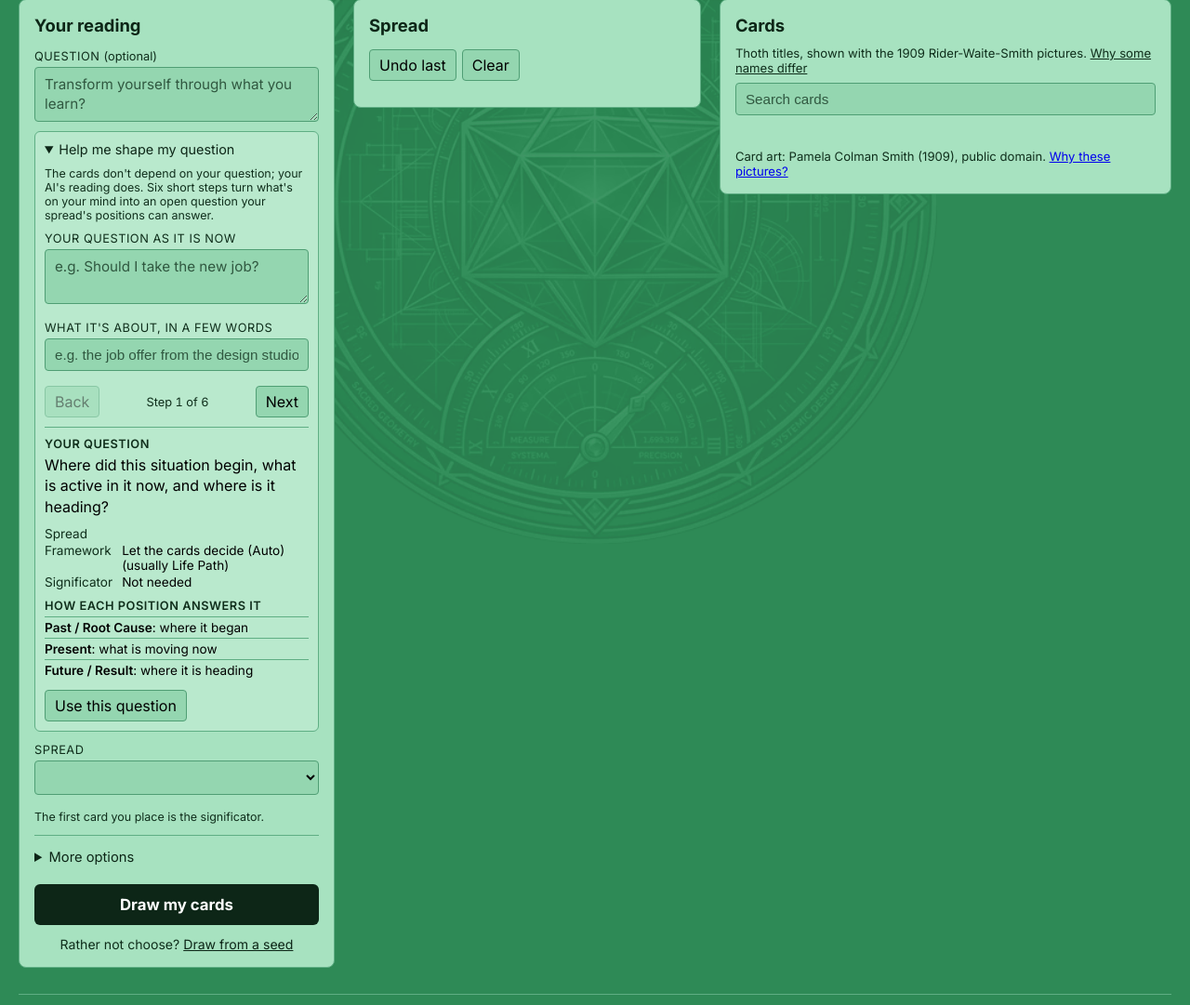
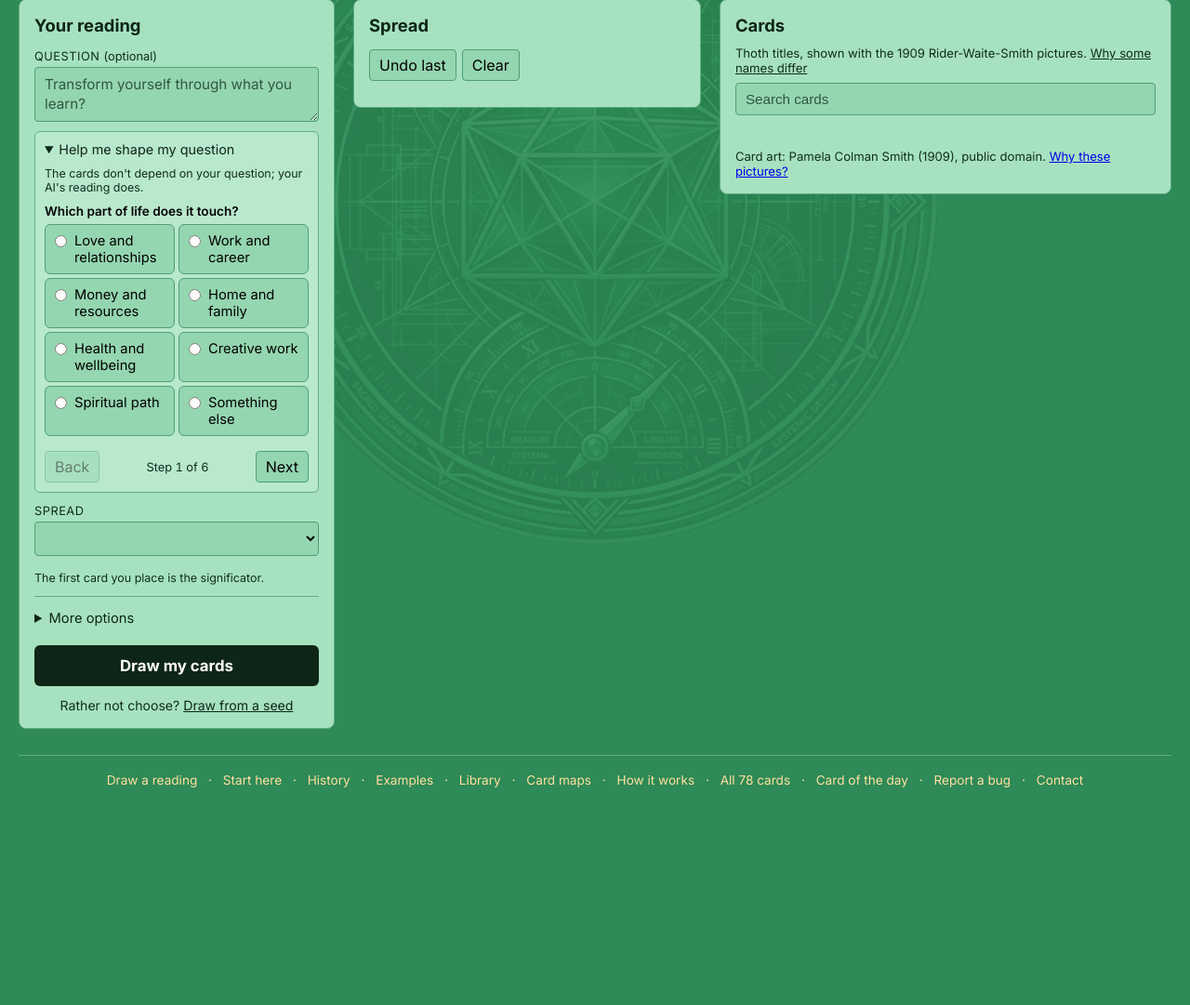
Before and after one commit to hampshirecottage-ai/ootk-thoth-engine, a Python web app: template templates/pick.html in a window 1280 px wide, after a click on "Help me shape my question". Shown: the part 189-1270 px from the top of the page at 93% size. After the commit the page ends 1036 px from the top, so only its background shows below. Run offline with Jinja, Linux system fonts and the light colour scheme; the template is opened without the code that fills it, so the values that code supplies are empty.

Commit message:
Tune up the question wizard and add a choose-my-own-seed option
Question helper:
- One Back/Next bar: on the start page the wizard's buttons step through
  the helper, which hides its own (kept on /pick).
- Area of life comes first, two to a row, with its example questions;
  "In your own words" follows, already filled by a tapped example.
- "Whose question" and "time span" share one step; the background boxes
  fold behind "Add some background (optional)".
- The finished question, settings and positions show only on a last
  step, instead of half-built on every step.
- "Use this question" goes straight to the Spread step; Back returns to
  the question box to edit it.
- Shorter intro line; hints name steps by what they ask.

Options: "Which cards should be drawn?" adds "Choose my own seed", with a
note that the seed shows on the report and its share link.

Co-Authored-By: Claude Opus 5.5 <noreply@anthropic.com>
Claude-Session: https://claude.ai/code/session_01MxmqEC6YbrjG2FK15WUVvP

```diff
--- a/static/js/ask.js
+++ b/static/js/ask.js
@@ -66,11 +66,11 @@
         if (/^(will|should|is|are|does|do|did|can|could|am|would|has|have|was)\b/i.test(t))
             out.push(["warn", "A yes/no question boxes every card into one answer. The reframe asks how or what instead."]);
         if (/\bwhen\b/i.test(t))
-            out.push(["warn", "Timing is hard to read. Ask what needs to happen, and set a window in step 5."]);
+            out.push(["warn", "Timing is hard to read. Ask what needs to happen, and set a time window two steps on."]);
         if (/\b(he|she|they|him|her|them|his|hers|their)\b/i.test(t) && !/\b(i|me|my|we|us|our)\b/i.test(t))
-            out.push(["", "This centres someone else. In step 4, choose \"Mainly about someone else\" and it will ask about your part."]);
-        if (/\bor\b/i.test(t)) out.push(["", "Weighing options? \"Help me weigh a decision\" in step 3 suits this."]);
-        if (t.split(/\s+/).length < 5) out.push(["", "A short question gives your AI little to tie the cards to. Step 6 lets you add the situation."]);
+            out.push(["", "This centres someone else. Two steps on, choose \"Mainly about someone else\" and it will ask about your part."]);
+        if (/\bor\b/i.test(t)) out.push(["", "Weighing options? \"Help me weigh a decision\" in the next step suits this."]);
+        if (t.split(/\s+/).length < 5) out.push(["", "A short question gives your AI little to tie the cards to. The background step lets you add the situation."]);
         return out;
     }
 
@@ -145,18 +145,27 @@
         $("askTooLong").hidden = !tooLong;
         $("askTooLong").textContent = tooLong ? `That's ${r.topic.length} characters; the question box holds ${TOPIC_MAX}. Shorten the context a little.` : "";
         $("askUse").disabled = tooLong;
-        $("askNext").disabled = step === STEP_COUNT - 1 && tooLong;
     }
 
+    // The last step shows the finished question with its Use button; the others ask.
     function go(i) {
         step = Math.max(0, Math.min(STEP_COUNT - 1, i));
         document.querySelectorAll("[data-ask-step]").forEach(el => el.hidden = Number(el.dataset.askStep) !== step);
         $("askBack").disabled = step === 0;
-        // On the last step Next becomes the finish button, so it never sits there doing nothing.
-        $("askNext").textContent = step === STEP_COUNT - 1 ? "Use this question" : "Next";
-        $("askNext").disabled = step === STEP_COUNT - 1 && $("askUse").disabled;
+        $("askNext").hidden = step === STEP_COUNT - 1;
+        $("askNext").textContent = step === STEP_COUNT - 2 ? "See my question" : "Next";
         $("askCount").textContent = `Step ${step + 1} of ${STEP_COUNT}`;
+        // The start page wizard drives these steps with its own Back and Next.
+        $("askHelper").dispatchEvent(new CustomEvent("ask:step", { bubbles: true }));
     }
+    // For static/js/wizard.js.
+    window.ootkAsk = {
+        get step() { return step; },
+        count: STEP_COUNT,
+        go,
+        canUse: () => !$("askUse").disabled,
+        use: () => $("askUse").click(),
+    };
 
     // Opening the helper starts from whatever is already in the Question box.
     $("askHelper").addEventListener("toggle", () => {
@@ -166,13 +175,20 @@
     $("askHelper").addEventListener("input", render);
     $("askHelper").addEventListener("change", render);
     $("askBack").addEventListener("click", () => go(step - 1));
-    $("askNext").addEventListener("click", () => step === STEP_COUNT - 1 ? $("askUse").click() : go(step + 1));
+    $("askNext").addEventListener("click", () => go(step + 1));
+    // The background boxes stay folded unless asked for, or already filled in.
+    function showMore(open) {
+        $("askMore").hidden = !open;
+        $("askMoreBtn").hidden = open;
+        $("askMoreBtn").setAttribute("aria-expanded", String(open));
+    }
+    $("askMoreBtn").addEventListener("click", () => { showMore(true); $("askSituation").focus(); });
     // Enter in a one-line box moves on instead of drawing the cards.
     $("askHelper").addEventListener("keydown", e => {
         if (e.key === "Enter" && e.target.tagName === "INPUT" && !e.isComposing) { e.preventDefault(); go(step + 1); }
     });
 
-    // An example question fills step 1, as if typed there, and moves on.
+    // An example question fills the next step, as if typed there, and moves on to it.
     $("askExamples").addEventListener("click", e => {
         const b = e.target.closest("button[data-q]");
         if (!b) return;
@@ -203,6 +219,7 @@
         $("topicInput").focus();
     });
 
+    showMore(["askSituation", "askTried", "askUnsure"].some(val));
     go(0);
     render();
 })();
--- a/templates/_question_helper.html
+++ b/templates/_question_helper.html
@@ -16,7 +16,7 @@
                 .ask-hints { display: flex; flex-direction: column; gap: 4px; margin: -6px 0 12px; }
                 .ask-hints p { margin: 0; font-size: 0.82em; padding: 5px 8px; border-radius: 4px; background: var(--panel-2); border-left: 3px solid var(--accent-2); }
                 .ask-hints p.warn { border-left-color: #c0562a; }
-                .ask-out { border-top: 1px solid var(--line); margin-top: 10px; padding-top: 10px; }
+                .ask-out { margin-bottom: 4px; }
                 .ask-out h3 { font-size: 0.8em; color: var(--muted); text-transform: uppercase; letter-spacing: 0.04em; margin: 0 0 4px; font-weight: 600; }
                 .ask-q { margin: 0 0 10px; font-size: 1em; line-height: 1.4; }
                 .ask-set { margin: 0 0 10px; font-size: 0.85em; display: grid; grid-template-columns: max-content minmax(0, 1fr); gap: 2px 10px; }
@@ -30,21 +30,18 @@
                 .ask-examples p.hint { margin: 0 0 4px; }
                 .ask-examples div { display: flex; flex-direction: column; align-items: flex-start; gap: 4px; }
                 .ask-examples button { text-align: left; white-space: normal; }
+                .ask-more-btn { margin: 0 0 12px; }
+                /* Short answers, two to a row, so the first question fits on a phone screen. */
+                #askArea { display: grid; grid-template-columns: 1fr 1fr; gap: 4px; }
+                #askArea label { margin: 0; }
+                .ask-lead { font-weight: 600; color: var(--text); margin: 0 0 6px; }
                 .ask-warn { color: #c0562a; font-size: 0.85em; margin: 0 0 8px; }
             </style>
             <details class="ask" id="askHelper">
                 <summary>Help me shape my question</summary>
-                <p class="hint" style="margin:0 0 10px">The cards don't depend on your question; your AI's reading does. Six short steps turn what's on your mind into an open question your spread's positions can answer.</p>
+                <p class="hint" style="margin:0 0 10px">The cards don't depend on your question; your AI's reading does.</p>
 
                 <div class="ask-step" data-ask-step="0">
-                    <label for="askRaw">Your question as it is now</label>
-                    <textarea id="askRaw" rows="2" maxlength="300" placeholder="e.g. Should I take the new job?"></textarea>
-                    <div class="ask-hints" id="askHints" aria-live="polite"></div>
-                    <label for="askSubject">What it's about, in a few words</label>
-                    <input type="text" id="askSubject" maxlength="120" placeholder="e.g. the job offer from the design studio" autocomplete="off">
-                </div>
-
-                <div class="ask-step" data-ask-step="1" hidden>
                     <fieldset class="sig-q" id="askArea">
                         <legend>Which part of life does it touch?</legend>
                         <label><input type="radio" name="askArea" value="love" form="noPost"><span>Love and relationships</span></label>
@@ -56,13 +53,21 @@
                         <label><input type="radio" name="askArea" value="spirit" form="noPost"><span>Spiritual path</span></label>
                         <label><input type="radio" name="askArea" value="other" form="noPost"><span>Something else</span></label>
                     </fieldset>
-                    {# Tapping an example fills step 1 with it (static/js/ask.js). #}
+                    {# Tapping an example fills the next step with it (static/js/ask.js). #}
                     <div class="ask-examples" id="askExamples" hidden>
                         <p class="hint">Or start from an example:</p>
                         {% for area, examples in ask_examples.items() %}
                         <div data-area="{{ area }}" hidden>{% for q, subject in examples %}<button type="button" class="btn-small" data-q="{{ q }}" data-subject="{{ subject }}">{{ q }}</button>{% endfor %}</div>
                         {% endfor %}
                     </div>
+                </div>
+
+                <div class="ask-step" data-ask-step="1" hidden>
+                    <label for="askRaw">In your own words</label>
+                    <textarea id="askRaw" rows="2" maxlength="300" placeholder="e.g. Should I take the new job?"></textarea>
+                    <div class="ask-hints" id="askHints" aria-live="polite"></div>
+                    <label for="askSubject">What it's about, in a few words</label>
+                    <input type="text" id="askSubject" maxlength="120" placeholder="e.g. the job offer from the design studio" autocomplete="off">
                 </div>
 
                 <div class="ask-step" data-ask-step="2" hidden>
@@ -92,9 +97,6 @@
                         <input type="text" id="askOther" maxlength="60" autocomplete="off">
                     </div>
                     <p class="hint">The reading speaks best to the person who can act, so a question about someone else asks about your part in it.</p>
-                </div>
-
-                <div class="ask-step" data-ask-step="4" hidden>
                     <fieldset class="sig-q" id="askTime">
                         <legend>Over what span of time?</legend>
                         <label><input type="radio" name="askTime" value="weeks" form="noPost"><span>The next few weeks</span></label>
@@ -105,23 +107,22 @@
                     <label class="ask-check"><input type="checkbox" id="askPath"> Frame it as a step on my longer path</label>
                 </div>
 
-                <div class="ask-step" data-ask-step="5" hidden>
-                    <label for="askSituation">The situation now <span class="optional">(optional)</span></label>
-                    <textarea id="askSituation" rows="2" maxlength="400"></textarea>
-                    <label for="askTried">What you've tried or decided <span class="optional">(optional)</span></label>
-                    <textarea id="askTried" rows="2" maxlength="300"></textarea>
-                    <label for="askUnsure">What you're most unsure about <span class="optional">(optional)</span></label>
-                    <textarea id="askUnsure" rows="2" maxlength="300"></textarea>
+                <div class="ask-step" data-ask-step="4" hidden>
+                    <p class="ask-lead">Anything your AI should know?</p>
+                    <button type="button" class="btn-small ask-more-btn" id="askMoreBtn" aria-expanded="false" aria-controls="askMore">Add some background (optional)</button>
+                    <div id="askMore" hidden>
+                        <label for="askSituation">The situation now</label>
+                        <textarea id="askSituation" rows="2" maxlength="400"></textarea>
+                        <label for="askTried">What you've tried or decided</label>
+                        <textarea id="askTried" rows="2" maxlength="300"></textarea>
+                        <label for="askUnsure">What you're most unsure about</label>
+                        <textarea id="askUnsure" rows="2" maxlength="300"></textarea>
+                    </div>
                     <label class="ask-check"><input type="checkbox" id="askCatchAll" checked> Also ask: what am I not asking that I should be?</label>
                 </div>
 
-                <div class="ask-nav">
-                    <button type="button" class="btn-small" id="askBack">Back</button>
-                    <span class="ask-count" id="askCount"></span>
-                    <button type="button" class="btn-small" id="askNext">Next</button>
-                </div>
-
-                <div class="ask-out" aria-live="polite">
+                {# The finished question, shown once every answer is in. #}
+                <div class="ask-step ask-out" data-ask-step="5" aria-live="polite" hidden>
                     <h3>Your question</h3>
                     <p class="ask-q" id="askQ"></p>
                     <dl class="ask-set" id="askSet"></dl>
@@ -130,4 +131,10 @@
                     <p class="ask-warn" id="askTooLong" hidden></p>
                     <button type="button" class="btn-small" id="askUse">Use this question</button>
                 </div>
+
+                <div class="ask-nav">
+                    <button type="button" class="btn-small" id="askBack">Back</button>
+                    <span class="ask-count" id="askCount"></span>
+                    <button type="button" class="btn-small" id="askNext">Next</button>
+                </div>
             </details>
--- a/templates/_settings_fields.html
+++ b/templates/_settings_fields.html
@@ -144,9 +144,10 @@
                 <summary>More options <span class="more-sum" id="moreSummary"></span></summary>
                 {% if mode == "seed" %}
                 <fieldset class="sig-q wiz-only" data-g="seed">
-                    <legend>Have you drawn this reading before?</legend>
-                    <label><input type="radio" name="g_seed" value="new" form="noPost"><span>No, draw new cards</span></label>
-                    <label><input type="radio" name="g_seed" value="repeat" form="noPost"><span>Yes, repeat a past reading <small>Enter its seed: every report shows one</small></span></label>
+                    <legend>Which cards should be drawn?</legend>
+                    <label><input type="radio" name="g_seed" value="new" form="noPost"><span>New cards <small>A fresh random seed</small></span></label>
+                    <label><input type="radio" name="g_seed" value="repeat" form="noPost"><span>Repeat a past reading <small>Enter its seed: every report shows one</small></span></label>
+                    <label><input type="radio" name="g_seed" value="own" form="noPost"><span>Choose my own seed <small>Any word, number or date, such as 2026-10-26. It shows on the report and in its share link, so keep it to something you don&rsquo;t mind sharing</small></span></label>
                 </fieldset>
                 <div class="seed-box">
                 <label for="seedInput">Seed</label>
--- a/templates/index.html
+++ b/templates/index.html
@@ -64,6 +64,8 @@
         .wizard details.more > summary { display: none; }
         /* "Help me find my question" opens the question helper, so its own fold title would repeat it. */
         .wizard details.ask > summary { display: none; }
+        /* ...and the wizard's Back and Next step through it, in place of its own buttons. */
+        .wizard .ask-nav, .wizard #askUse { display: none; }
         .wizard details.more { border-top: none; padding-top: 0; margin-top: 0; }
         .wizard fieldset#sigBox { border-top: none; padding-top: 0; margin-top: 0; }
         .wizard.wiz-not-last .btn-submit, .wizard.wiz-not-last .mode-link { display: none; }
```
Also changed, not shown: static/js/wizard.js (+35 -10 lines), tests/test_app_and_engine.py (+7 -0 lines).
